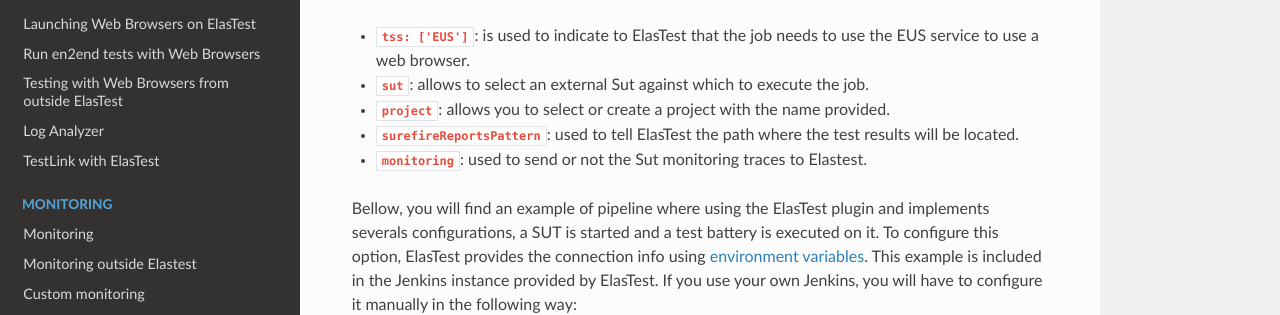
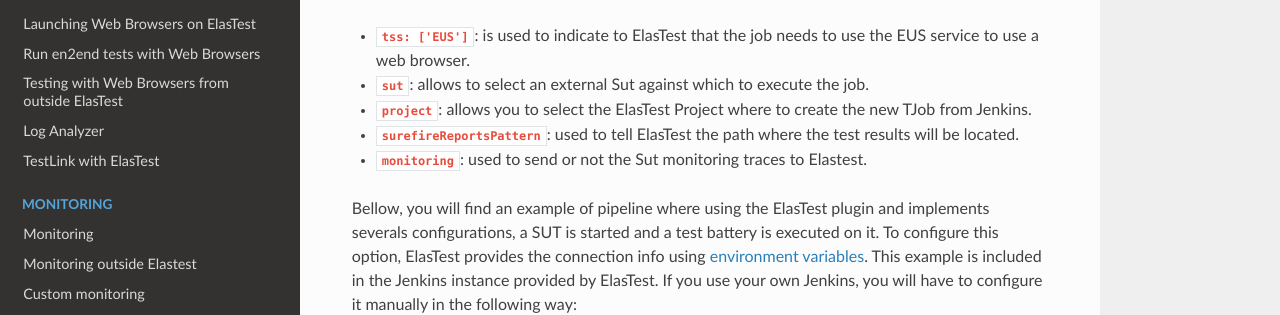
Before and after one commit to elastest/elastest.io-docs, an MkDocs documentation site: the page built from docs/jenkins/advanced-example.md, in a window 1280 px wide and 900 px high. Shown: the part 253-568 px from the top of the window. Built offline with MkDocs 1.6.1, drawn with Linux system fonts in a browser that asks for light colours; nearby versions of some CDN libraries; old or Windows-style settings are respelled for this version of MkDocs.

Commit message:
Little fix on Jenkins doc

```diff
--- a/docs/jenkins/advanced-example.md
+++ b/docs/jenkins/advanced-example.md
@@ -11,7 +11,7 @@
 
 - **`tss: ['EUS']`**: is used to indicate to ElasTest that the job needs to use the EUS service to use a web browser.
 - **`sut`**: allows to select an external Sut against which to execute the job.
-- **`project`**: allows you to select or create a project with the name provided.
+- **`project`**: allows you to select the ElasTest Project where to create the new TJob from Jenkins.
 - **`surefireReportsPattern`**: used to tell ElasTest the path where the test results will be located.
 - **`monitoring`**: used to send or not the Sut monitoring traces to Elastest.
 
```
